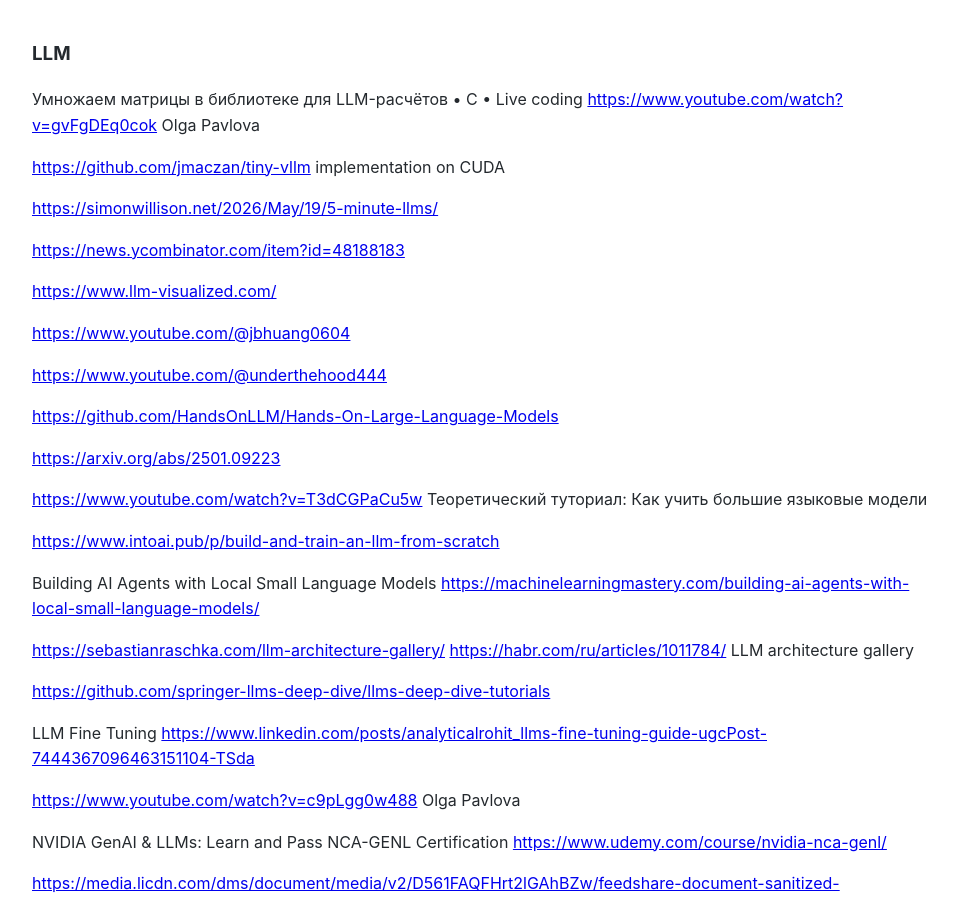
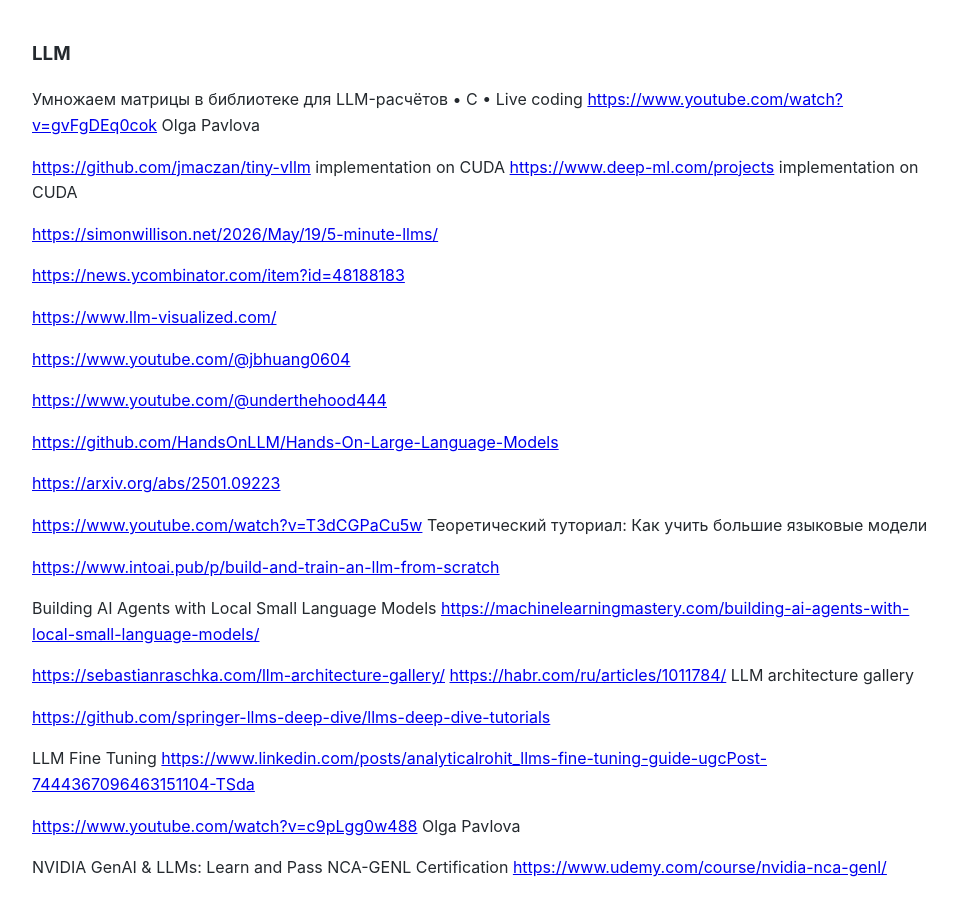
Before and after one commit to Michael-Lubinsky/michael-lubinsky.github.com, a Jekyll site: the page built from ml/llm.md, in a window 1280 px wide and 900 px high. Shown: the whole window, without its empty margins (158-1115 px from the left). Built offline with Jekyll 4.4.1, drawn with Linux system fonts in a browser that asks for light colours; our own code applies the rules of GitHub Pages for plain Markdown files.

Commit message:
Update llm.md

```diff
--- a/ml/llm.md
+++ b/ml/llm.md
@@ -5,6 +5,7 @@
 Olga Pavlova
 
 <https://github.com/jmaczan/tiny-vllm> implementation on CUDA
+<https://www.deep-ml.com/projects> implementation on CUDA
 
 <https://simonwillison.net/2026/May/19/5-minute-llms/>
 
```
